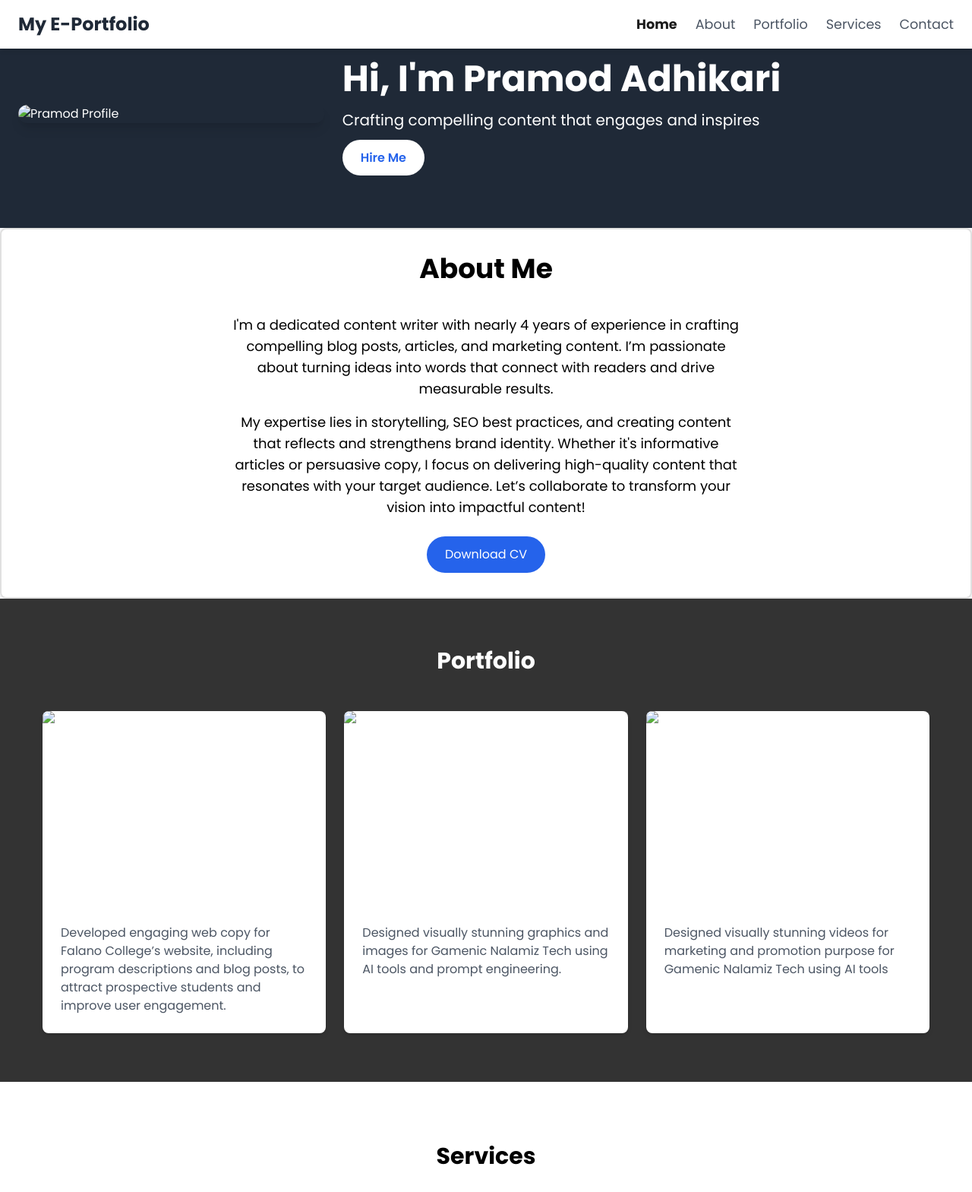
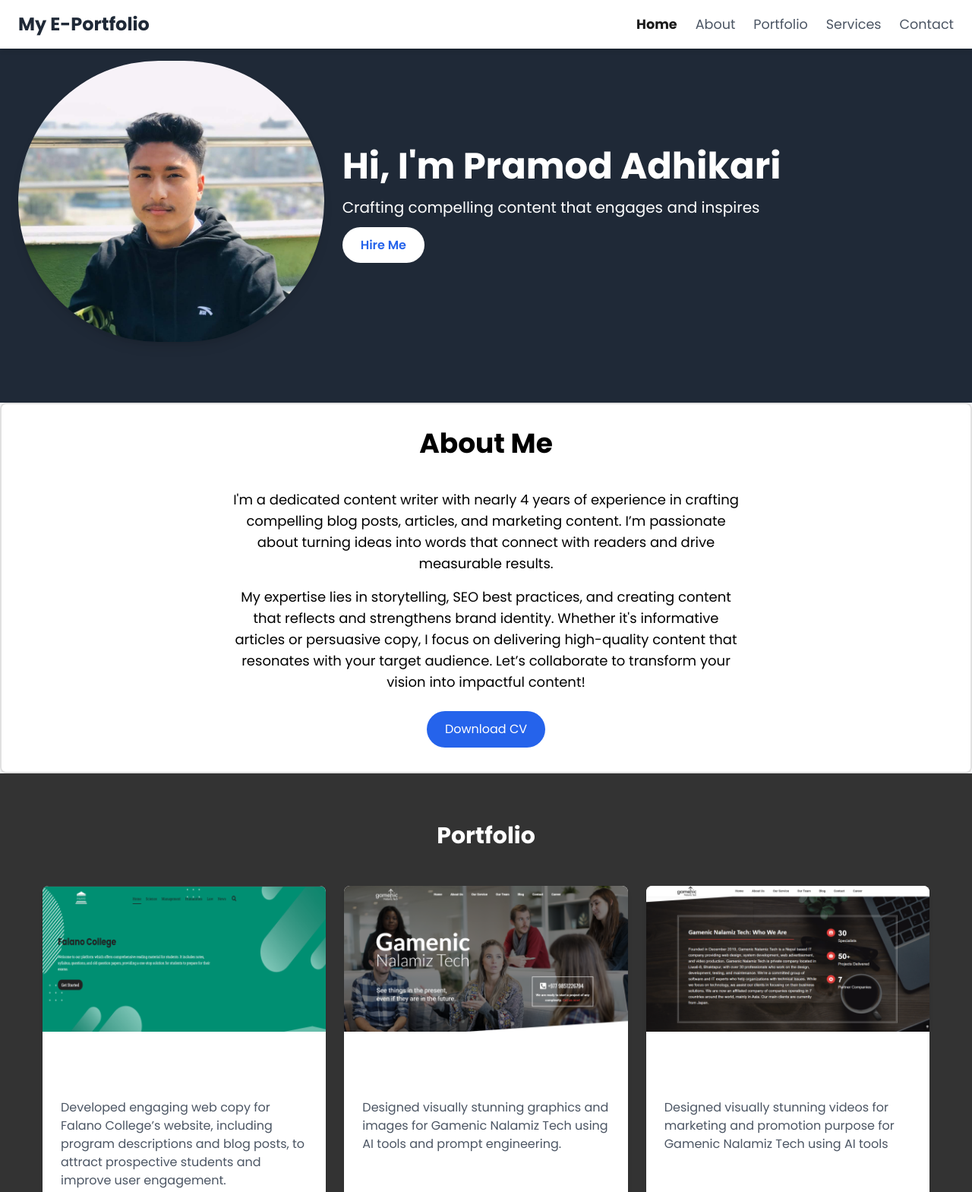
Before and after one commit to Pramod-Adhikri/Pramod-portfolio, a plain HTML site: page index.html in a window 1280 px wide. Shown: the top 1569 px of the page at 76% size. Drawn offline with nearby package versions, Linux system fonts and the light colour scheme.

Commit message:
Update index.html

```diff
--- a/index.html
+++ b/index.html
@@ -41,7 +41,7 @@
     <section id="home" class="bg-gray-800 text-white py-20">
         <div class="container mx-auto px-6 flex flex-col md:flex-row items-center space-x-0 md:space-x-6">
             <div class="md:w-1/3 mb-6 md:mb-0">
-                <img src="images/Pramod.jpg" alt=" Pramod Profile" class="rounded-full shadow-lg profile-photo mx-auto">
+                <img src="Pramod.jpg" alt=" Pramod Profile" class="rounded-full shadow-lg profile-photo mx-auto">
             </div>
             <div class="md:w-2/3 text-center md:text-left">
                 <h1 class="text-4xl md:text-5xl font-bold mb-4">Hi, I'm Pramod Adhikari</h1>
@@ -70,7 +70,7 @@
             <h2 class="text-3xl font-bold text-center mb-12">Portfolio</h2>
             <div class="grid grid-cols-1 md:grid-cols-3 gap-6">
                 <div class="bg-white rounded-lg shadow-md overflow-hidden portfolio-card">
-    <img src="images/falano-college.png" alt="Website Content for Falano College" class="w-full h-48 object-cover">
+    <img src="falano-college.png" alt="Website Content for Falano College" class="w-full h-48 object-cover">
     <div class="p-6">
         <h3 class="text-xl font-semibold mb-2">
             <a href="https://falanocollege.com/" target="_blank" class="hover:text-blue-600">Website Content for Falano College</a>
@@ -79,7 +79,7 @@
     </div>
 </div>
                  <div class="bg-white rounded-lg shadow-md overflow-hidden portfolio-card">
-    <img src="images/Gamenic Nalamiz Tech.png" alt="Graphics Designer/AI-Prompt Engineer for Gamenic Nalamiz Tech" class="w-full h-48 object-cover">
+    <img src="Gamenic Nalamiz Tech.png" alt="Graphics Designer/AI-Prompt Engineer for Gamenic Nalamiz Tech" class="w-full h-48 object-cover">
     <div class="p-6">
         <h3 class="text-xl font-semibold mb-2">
             <a href="https://nalamiz.gamenic.io/" target="_blank" class="hover:text-blue-600">AI-Generated Images for Gamenic Nalamiz Tech</a>
@@ -88,7 +88,7 @@
     </div>
 </div>
                 <div class="bg-white rounded-lg shadow-md overflow-hidden portfolio-card">
-    <img src="images/Gamenic-Nalamiz Tech.png" alt="Graphics Designer/AI-Prompt Engineer for Gamenic Nalamiz Tech" class="w-full h-48 object-cover">
+    <img src="Gamenic-Nalamiz Tech.png" alt="Graphics Designer/AI-Prompt Engineer for Gamenic Nalamiz Tech" class="w-full h-48 object-cover">
     <div class="p-6">
         <h3 class="text-xl font-semibold mb-2">
             <a href="https://nalamiz.gamenic.io/" target="_blank" class="hover:text-blue-600">AI-Generated Audio and Video for Gamenic Nalamiz Tech</a>
```
